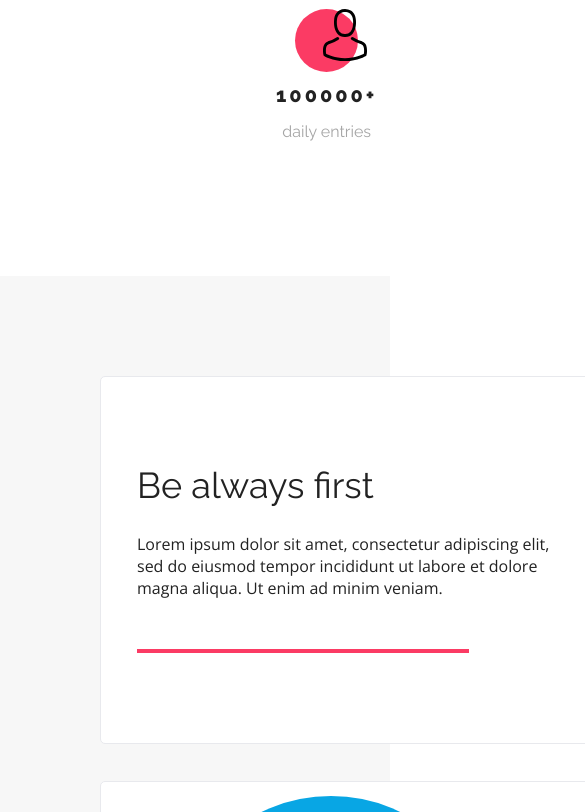
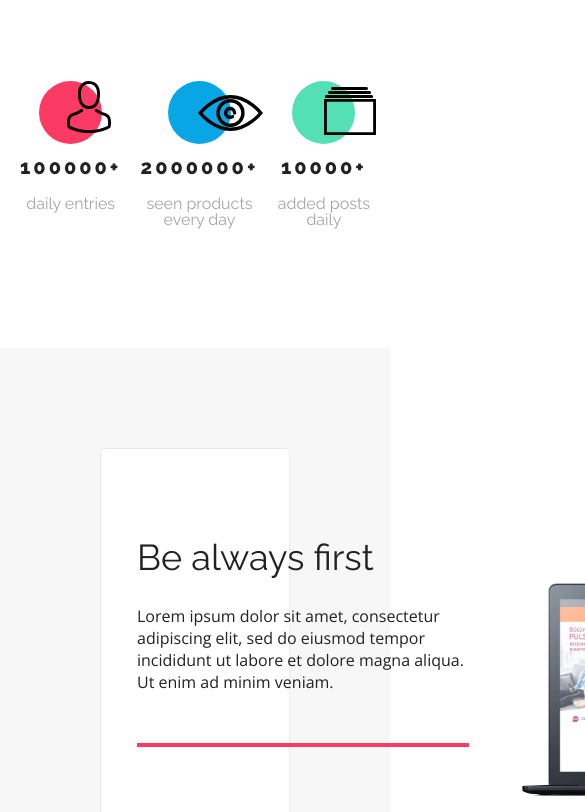
Before and after one commit to M1k0s01/1st-project, a plain HTML site: page index.html in a window 390 px wide. Shown: the part 743-1555 px from the top of the page, 585 px wide, since content can reach past the window. Drawn offline with nearby package versions, Linux system fonts and the light colour scheme.

Commit message:
Adding changes in css for smaller screens

```diff
--- a/css/style.css
+++ b/css/style.css
@@ -30,15 +30,23 @@ h2 {
 }
 
 .container {
-  width: 1352px;
+  width: 90%;
+  max-width: 100%;
   margin: 0 auto;
+}
+
+@media screen and (max-width: 768px) {
+  .container {
+    width: 100%;
+    padding: 0 20px;
+  }
 }
 
 .btn {
   color: white;
   font-weight: bold;
   display: inline-block;
-  padding: 16px 65px;
+  padding: 12px 40px;
   border-radius: var(--button-radius);
   border: none;
 }
```
